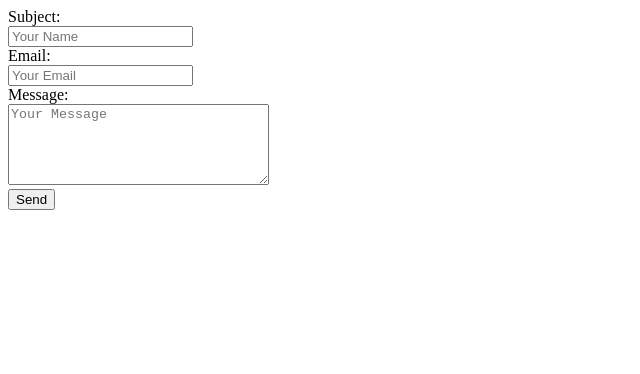
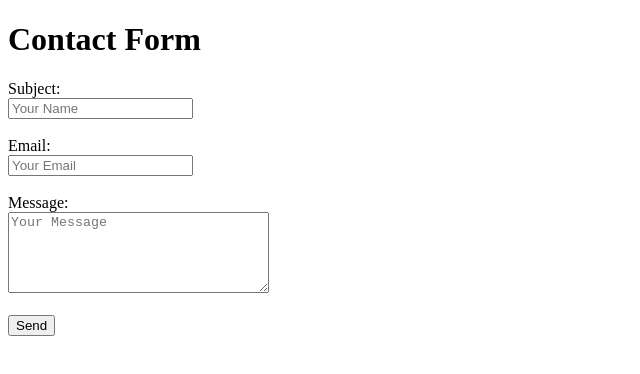
Before and after one commit to chairmanmow/chairmanmow.github.io, a plain HTML site: page contact_form.html in a window 1280 px wide. Shown: the whole page, without its empty margins (0-640 px from the left). Drawn offline with Linux system fonts and the light colour scheme.

Commit message:
Update contact_form.html

```diff
--- a/contact_form.html
+++ b/contact_form.html
@@ -4,15 +4,37 @@
   <meta charset="UTF-8">
   <meta name="viewport" content="width=device-width, initial-scale=1.0">
   <title>Contact Form</title>
+  <script>
+    function sendEmail(event) {
+      event.preventDefault(); // Prevent the default form submission
+
+      // Get form values
+      const subject = document.getElementById("subject").value;
+      const email = document.getElementById("email").value;
+      const body = document.getElementById("body").value;
+
+      // Construct the mailto link
+      const mailtoLink = `mailto:logo.lutes2l@icloud.com?subject=${encodeURIComponent(subject)}&body=${encodeURIComponent(
+        `From: ${email}\n\n${body}`
+      )}`;
+
+      // Open the mailto link
+      window.location.href = mailtoLink;
+    }
+  </script>
 </head>
 <body>
-  <form action="mailto:logo.lutes2l@icloud.com" method="get" enctype="text/plain">
-    Subject:<br>
-    <input type="text" name="subject" placeholder="Your Name"><br>
-    Email:<br>
-    <input type="email" name="email" placeholder="Your Email"><br>
-    Message:<br>
-    <textarea name="body" rows="5" cols="30" placeholder="Your Message"></textarea><br>
+  <h1>Contact Form</h1>
+  <form onsubmit="sendEmail(event)">
+    <label for="subject">Subject:</label><br>
+    <input type="text" id="subject" name="subject" placeholder="Your Name" required><br><br>
+
+    <label for="email">Email:</label><br>
+    <input type="email" id="email" name="email" placeholder="Your Email" required><br><br>
+
+    <label for="body">Message:</label><br>
+    <textarea id="body" name="body" rows="5" cols="30" placeholder="Your Message" required></textarea><br><br>
+
     <input type="submit" value="Send">
   </form>
 </body>
```
